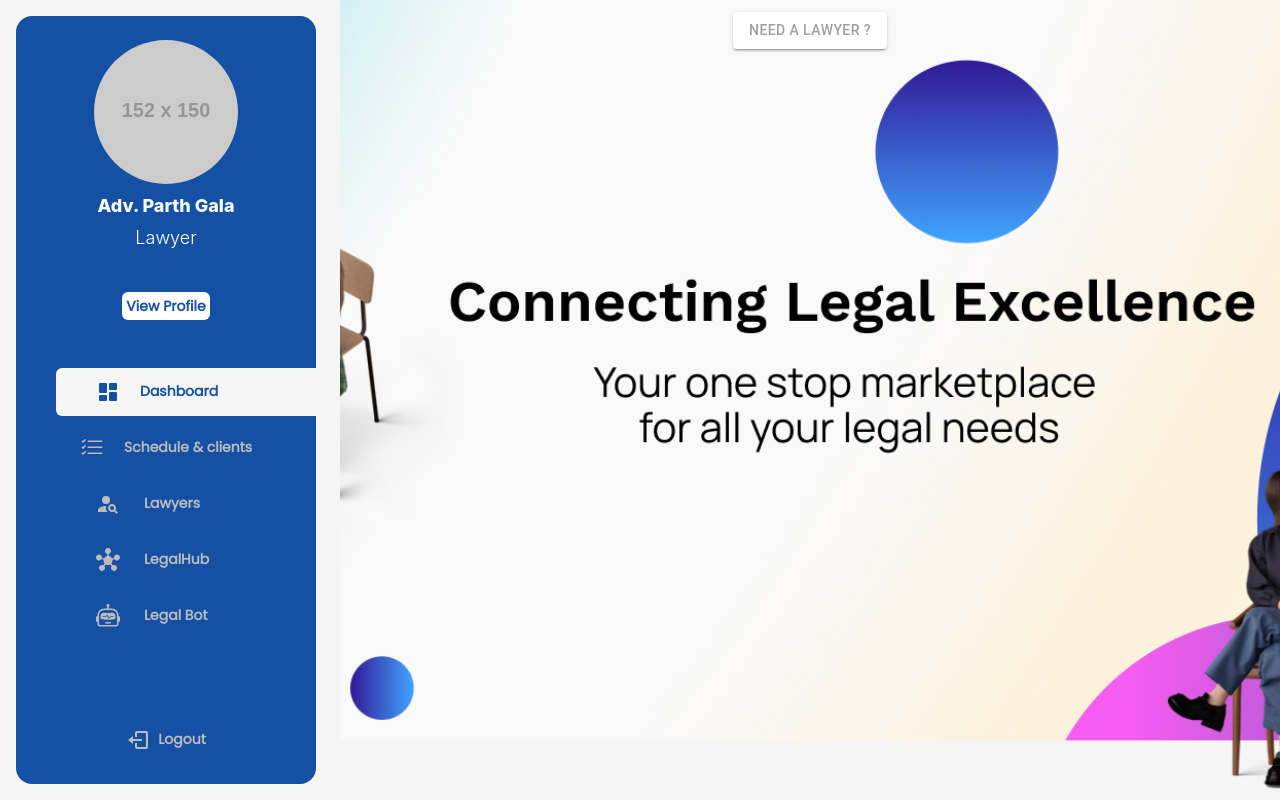
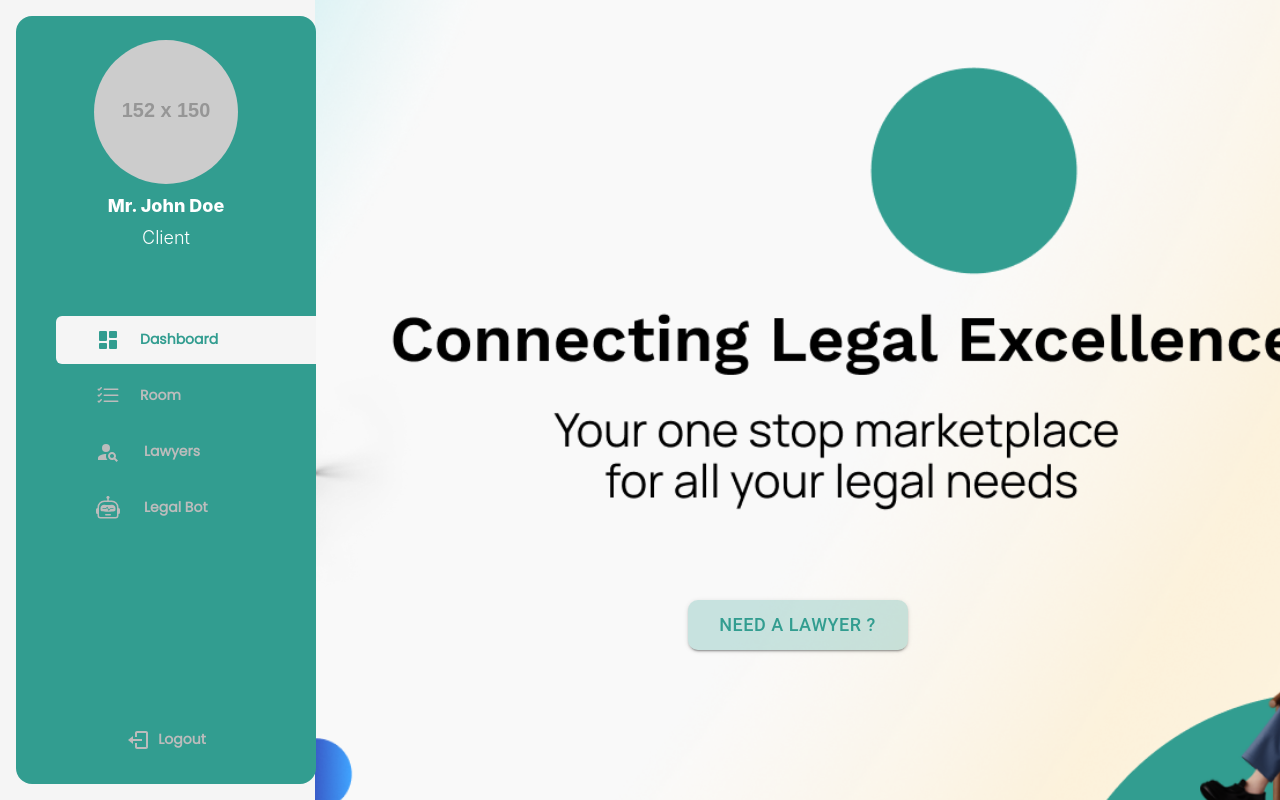
Before and after one commit to Team-Evidently/Vidhik, a React (Vite) app in the folder frontend/: page /UDashboard in a window 1280 px wide. Shown: the top 800 px of the page. Built offline with nearby package versions, Linux system fonts and the light colour scheme; the HTML template or start-up script is replaced by a standard one.

Commit message:
feat:added client side with client dashboard

```diff
--- /dev/null
+++ b/frontend/src/components/Clientnav.jsx
@@ -0,0 +1,133 @@
+import React, { useState } from "react";
+import { Link } from "react-router-dom";
+import {BiSolidDashboard, BiLogOut} from "react-icons/bi";
+import {MdHub, MdPersonSearch} from "react-icons/md";
+import {BsListCheck, BsRobot} from "react-icons/bs";
+
+const Clientnav = () => {
+  const [activeButton, setActiveButton] = useState("dashboard");
+
+  const handleButtonClick = (buttonName) => {
+    setActiveButton(buttonName);
+  };
+
+  return (
+    <aside
+      className={`bg-[#329D90] fixed my-4 ml-4 h-[calc(100vh-32px)] w-[300px] rounded-2xl transition-transform duration-300 xl:translate-x-0`}
+    >
+      <div className="relative flex flex-col items-center mt-6 h-full w-auto">
+        <img
+          className="w-36 h-36 rounded-full mb-2"
+          src="https://via.placeholder.com/152x150"
+          alt="Profile"
+        />
+        <div className="text-white text-lg font-extrabold font-['Inter'] mb-1">
+          Mr. John Doe
+        </div>
+        <div className="text-white text-lg font-light font-['Inter'] mb-4">
+          Client
+        </div>
+
+        {/* <Link to="/provider/profile/:id">
+          <button
+            type="button"
+            className="cursor-pointer bg-white border-none text-[#1450A3] text-sm font-semibold rounded-md mt-6 p-1"
+          >
+            View Profile
+          </button>
+        </Link> */}
+        <div className="mt-10 flex flex-col w-full">
+          <Link to ="./UDashboard">
+          <button
+            type="button"
+            className={`cursor-pointer ${
+              activeButton === "dashboard"
+                ? "bg-[#F5F5F5] text-[#329D90]"
+                : "text-[#BCBCBC]"
+            } text-sm font-semibold rounded-l-md mt-2 p-3 pl-10 ml-10 w-[260px] text-justify`}
+            onClick={() => handleButtonClick("dashboard")}
+          >
+            <BiSolidDashboard className="inline-block text-2xl mr-5"/>
+            Dashboard
+          </button>
+          </Link>
+            <Link to ="/Uroom">
+          <button
+            type="button"
+            className={`cursor-pointer ${
+              activeButton === "schedule"
+                ? "bg-[#F5F5F5] text-[#329D90]"
+                : "text-[#BCBCBC]"
+            } text-sm font-semibold rounded-l-md mt-2 p-3 pl-6 ml-14 w-[260px] text-justify`}
+            onClick={() => handleButtonClick("schedule")}
+          >
+            <BsListCheck className="inline-block font-semibold text-2xl mr-5"/>
+            Room
+          </button>
+          </Link>
+          <Link to ="./UFindLSP">
+          <button
+            type="button"
+            className={`cursor-pointer ${
+              activeButton === "lawyers"
+                ? "bg-[#F5F5F5] text-[#329D90]"
+                : "text-[#BCBCBC]"
+            } text-sm font-semibold rounded-l-md mt-2 p-3 pl-10 ml-10 w-[260px] text-justify`}
+            onClick={() => handleButtonClick("lawyers")}
+          >
+            <MdPersonSearch className="inline-block text-2xl mr-6"/>
+            Lawyers
+          </button>
+          </Link>
+          {/* <Link to ="./LegalHub">
+          <button
+            type="button"
+            className={`cursor-pointer ${
+              activeButton === "LegalHub"
+                ? "bg-[#F5F5F5] text-[#1450A3]"
+                : "text-[#BCBCBC]"
+            } text-sm font-semibold rounded-l-md mt-2 p-3 pl-10 ml-10 w-[260px] text-justify`}
+            onClick={() => handleButtonClick("LegalHub")}
+          >
+            <MdHub className="inline-block text-2xl mr-6"/>
+            LegalHub
+          </button>
+          </Link> */}
+
+          <button
+            type="button"
+            className={`cursor-pointer ${
+              activeButton === "Legal Bot"
+                ? "bg-[#F5F5F5] text-[#329D90]"
+                : "text-[#BCBCBC]"
+            } text-sm font-semibold rounded-l-md mt-2 p-3 pl-10 ml-10 w-[260px] text-justify`}
+            onClick={() => handleButtonClick("Legal Bot")}
+          >
+            <BsRobot className="inline-block text-2xl mr-6"/>
+            Legal Bot
+          </button>
+
+        </div>
+
+
+        <button
+            type="button"
+            className={`cursor-pointer ${
+              activeButton === "logout"
+                ? "text-white"
+                : "text-[#BCBCBC]"
+            } text-sm font-semibold rounded-md mt-2 bottom-14 absolute`}
+            onClick={() => handleButtonClick("logout")}
+            > <Link to ="/">
+
+            <BiLogOut className="inline-block text-2xl mr-2"/>
+            Logout
+            </Link>
+          </button>
+
+      </div>
+    </aside>
+  );
+};
+
+export default Clientnav;
--- a/frontend/src/modules/Module.jsx
+++ b/frontend/src/modules/Module.jsx
@@ -3,6 +3,7 @@ import Header from '../components/Header/Header'
 import Router from '../routes/router'
 import { useLocation } from 'react-router-dom'
 import Sidebar from '../components/sidenav'
+import Clientnav from '../components/Clientnav'
 
 const Module = () => {
     const location = useLocation()
@@ -20,6 +21,23 @@ const Module = () => {
             </div>
         )
     }
+    else if(location.pathname === '/UDashboard' || location.pathname === '/Uroom' || location.pathname === '/UFindLSP'){
+        return(
+            <div>
+                <main className='bg-[#F5F5F5]'>
+                   <Clientnav />
+                    <div className='ml-[315px] '>
+                    <Router />
+                    </div>
+
+                </main>
+
+            </div>
+
+        )
+
+    }
+
     else if(location.pathname === '/ULogin' || location.pathname == '/USignup' || location.pathname == '/provider/login' || location.pathname == '/provider/signup' || location.pathname == '/UHome'){
         return(
             <div>
--- a/frontend/src/pages/pagesData.jsx
+++ b/frontend/src/pages/pagesData.jsx
@@ -13,6 +13,8 @@ import FindLSP from "./lsp/FindLSP/FindLSP";
 import LegalHub from "./lsp/LegalHub/LegalHub";
 import LegalBot from "./lsp/LegalBot/LegalBot";
 import LCRoom from "./lsp/LCRoom/LCRoom";
+import Uroom from "./user/URoom/Uroom";
+import UFindLSP from "./user/UFindLSP/UFindLSP";
 const pagesData = [
     {
         path:"/",
@@ -79,6 +81,16 @@ const pagesData = [
         element: <LCRoom />,
         title: "LSP_Signup"
     },
+    {
+        path:"/Uroom",
+        element: <Uroom />,
+        title: "Uroom"
+    },
+    {
+        path:"/UFindLSP",
+        element: <UFindLSP />,
+        title: "UFindLSP"
+    },
 
 ];
 
--- a/frontend/src/pages/user/UDashboard/UDashboard.jsx
+++ b/frontend/src/pages/user/UDashboard/UDashboard.jsx
@@ -231,7 +231,7 @@ const UDashboard = (props) => {
       {/* <Navbar setIsOpen={setIsOpen} isOpen={isOpen}></Navbar> */}
 
       <div
-        className=" h-[800px] overflow-hidden flex flex-col items-center pt-3 gap-3"
+        className=" h-[900px] overflow-hidden flex flex-col items-center pt-3 gap-3"
         style={{
           backgroundImage: `url(${Herobg})`,
           backgroundSize: "cover",
@@ -251,8 +251,10 @@ const UDashboard = (props) => {
             }
           }}
 
-          className="rounded-xl px-10 py-2 mb-1 text-xl"
-          style={{ backgroundColor: 'white', color: '#a0a0a0' }} // Added custom styles
+          className=" px-10 py-2  "
+          style={{background: "rgba(50, 157, 144, 0.25)", color: "#329D90", width: "220px",
+          height: "50px",
+          borderRadius: "10px" ,position:'absolute',top:'600px',fontSize: "18px",}} // Added custom styles
 
         >
           Need a Lawyer ?
--- /dev/null
+++ b/frontend/src/pages/user/UFindLSP/UFindLSP.jsx
@@ -0,0 +1,9 @@
+import React from 'react'
+
+const UFindLSP = () => {
+  return (
+    <div>UFindLSP</div>
+  )
+}
+
+export default UFindLSP
--- a/frontend/src/pages/user/ULogin/ULogin.jsx
+++ b/frontend/src/pages/user/ULogin/ULogin.jsx
@@ -29,7 +29,7 @@ const ULogin = () => {
     setOpenSnackbar(true);
 
 
-    window.location.href = "/LDashboard";
+    window.location.href = "/UDashboard";
   };
   return (
     <div className="h-[900px] overflow-y-hidden hero__section">
--- /dev/null
+++ b/frontend/src/pages/user/URoom/Uroom.jsx
@@ -0,0 +1,9 @@
+import React from 'react'
+
+const Uroom = () => {
+  return (
+    <div>Uroom</div>
+  )
+}
+
+export default Uroom
```
Also changed, not shown: frontend/src/assets/clientherobg.png.
